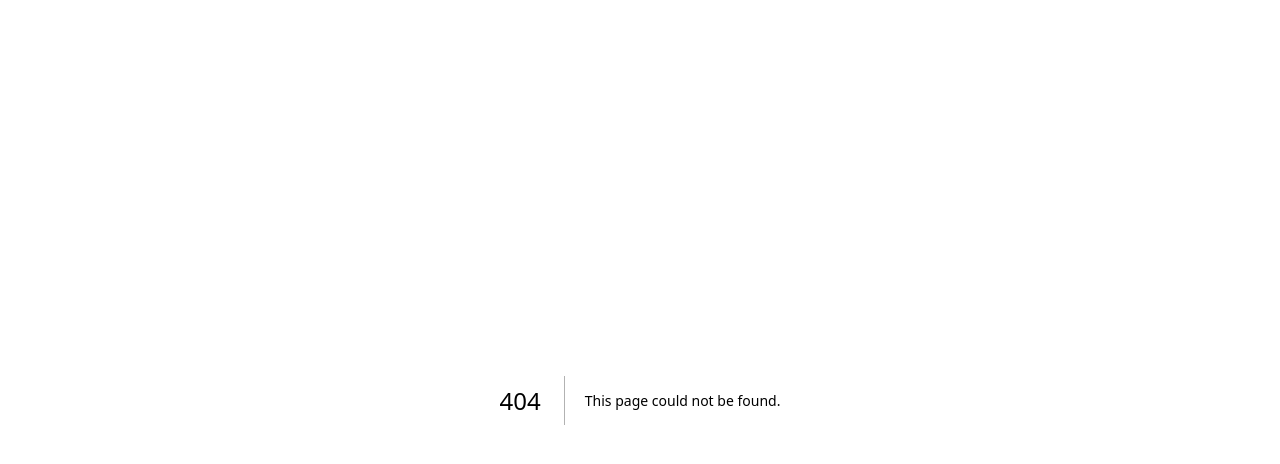
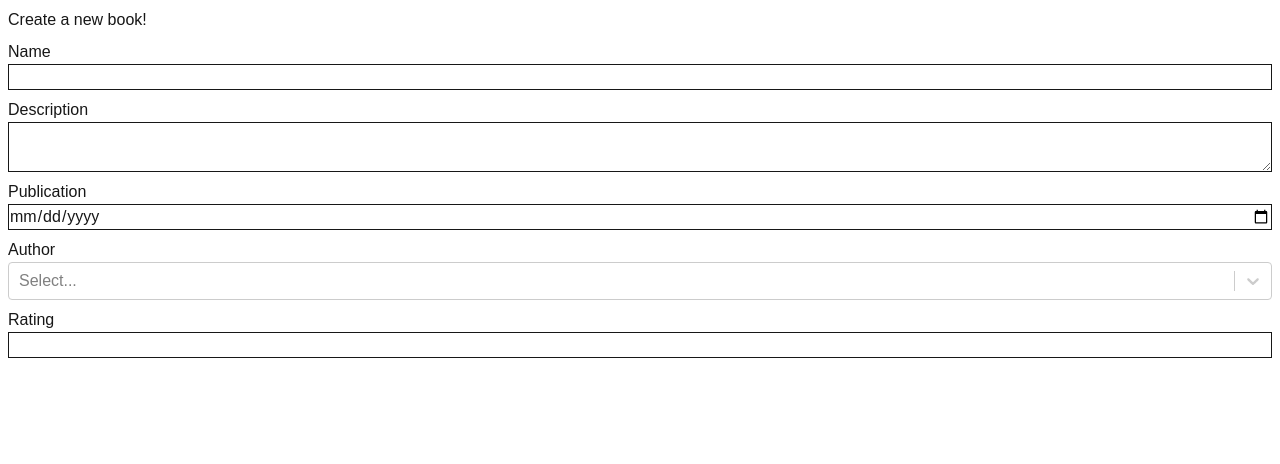
Before and after one commit to nadjiels-study/react-select, a Next.js app: page /books/new in a window 1280 px wide. Before the commit this address had no page. Shown: the top 464 px of the page. Built offline with nearby package versions, Linux system fonts and the light colour scheme; data requests are answered from the project's data file.

Commit message:
:sparkles: feat: created page for manual test

```diff
--- /dev/null
+++ b/app/books/new/page.tsx
@@ -0,0 +1,55 @@
+"use client";
+
+import ReactSelect from "react-select";
+import Select from "@/lib/components/select";
+import authors from "@/api/authors";
+
+async function loadAuthors() {
+  return authors.getAll().then(res => res.data);
+}
+
+export default function BooksCreate() {
+  return (
+    <form className="flex flex-col gap-2 m-2">
+      <h1>Create a new book!</h1>
+      <div className="flex flex-col">
+        <label htmlFor="name">Name</label>
+        <input id="name" name="name" type="text" className="border" />
+      </div>
+      <div className="flex flex-col">
+        <label htmlFor="description">Description</label>
+        <textarea
+          id="description"
+          name="description"
+          className="border"
+        />
+      </div>
+      <div className="flex flex-col">
+        <label htmlFor="publicationDate">Publication</label>
+        <input
+          id="publicationDate"
+          name="publicationDate"
+          type="date"
+          className="border"
+        />
+      </div>
+      <div className="flex flex-col">
+        <label htmlFor="authorId">Author</label>
+        <Select
+          inputId="authorId"
+          name="authorId"
+          loadOptions={loadAuthors}
+        />
+      </div>
+      <div className="flex flex-col">
+        <label htmlFor="rating">Rating</label>
+        <input
+          id="rating"
+          name="rating"
+          type="number"
+          className="border"
+        />
+      </div>
+    </form>
+  )
+}
```
